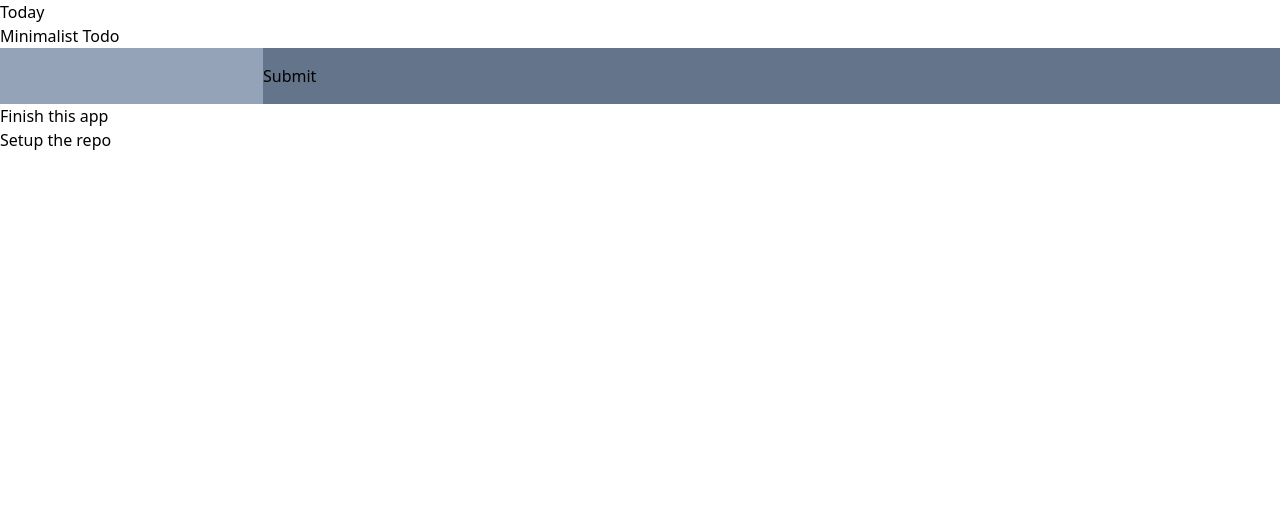
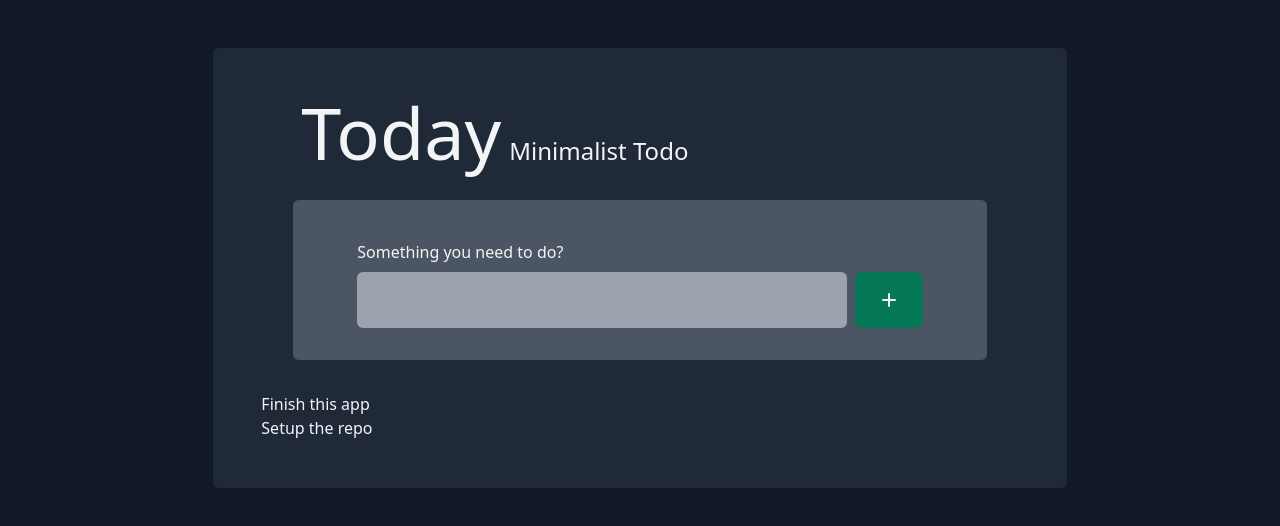
Before and after one commit to CodersforLearning/todo-app-react-scratchclaggy, a React (Vite) app: page / in a window 1280 px wide. Shown: the top 526 px of the page. Built offline with nearby package versions, Linux system fonts and the light colour scheme.

Commit message:
Styled todo input

```diff
--- a/package.json
+++ b/package.json
@@ -9,6 +9,7 @@
     "pretty": "prettier -w ."
   },
   "dependencies": {
+    "@heroicons/react": "^1.0.6",
     "react": "^18.0.0",
     "react-dom": "^18.0.0",
     "react-hook-form": "^7.32.2",
--- a/src/App.tsx
+++ b/src/App.tsx
@@ -1,20 +1,21 @@
 import TodoCreator from './components/TodoCreator'
 import TodoList from './components/TodoList'
 import TodoProvider from './context'
-import { Todo } from './types'
-
-const todos: Todo[] | null = [
-  { todo: 'Finish this app', completed: false },
-  { todo: 'Setup the repo', completed: true },
-]
 
 function App() {
   return (
     <TodoProvider>
-      <h1>Today</h1>
-      <h2>Minimalist Todo</h2>
-      <TodoCreator />
-      <TodoList />
+      <div className="h-screen  overflow-hidden bg-gray-900 py-12 px-32 min-w-fit">
+        <div className="m-auto bg-gray-800 text-gray-100 p-12 rounded-md w-5/6">
+          <span className="m-10">
+            <h1 className="text-7xl inline">Today</h1>
+            <span className="w-2 inline-block" />
+            <h2 className="text-2xl  inline">Minimalist Todo</h2>
+          </span>
+          <TodoCreator />
+          <TodoList />
+        </div>
+      </div>
     </TodoProvider>
   )
 }
--- a/src/components/TodoCreator.tsx
+++ b/src/components/TodoCreator.tsx
@@ -1,4 +1,5 @@
 import { TodoContext } from '../context'
+import { PlusIcon } from '@heroicons/react/solid'
 import { useContext } from 'react'
 import { useForm, SubmitHandler, useWatch } from 'react-hook-form'
 
@@ -15,16 +16,24 @@ const TodoCreator = () => {
   }
 
   return (
-    <form className="bg-slate-500" onSubmit={handleSubmit(onSubmit)}>
+    <div className="rounded-md bg-gray-600 m-8 px-16 py-8">
+      <h3 className="py-2">Something you need to do?</h3>
+      <form className="flex space-x-2" onSubmit={handleSubmit(onSubmit)}>
         <input
-        className="p-4 bg-slate-400"
+          className="flex-grow text-gray-700 inline-block p-4 rounded-md bg-gray-400"
           {...register('todo', {
             required: true,
             maxLength: 128,
           })}
         />
-      <input type="submit" />
+        <button
+          className="p-4 px-6 bg-emerald-700 rounded-lg w-fit"
+          type="submit"
+        >
+          <PlusIcon className="h-5 w-5" />
+        </button>
       </form>
+    </div>
   )
 }
 
```
Also changed, not shown: 1 other file (tests, documents, lock files or other folders). Lines whose indentation alone changed are shown as unchanged.
